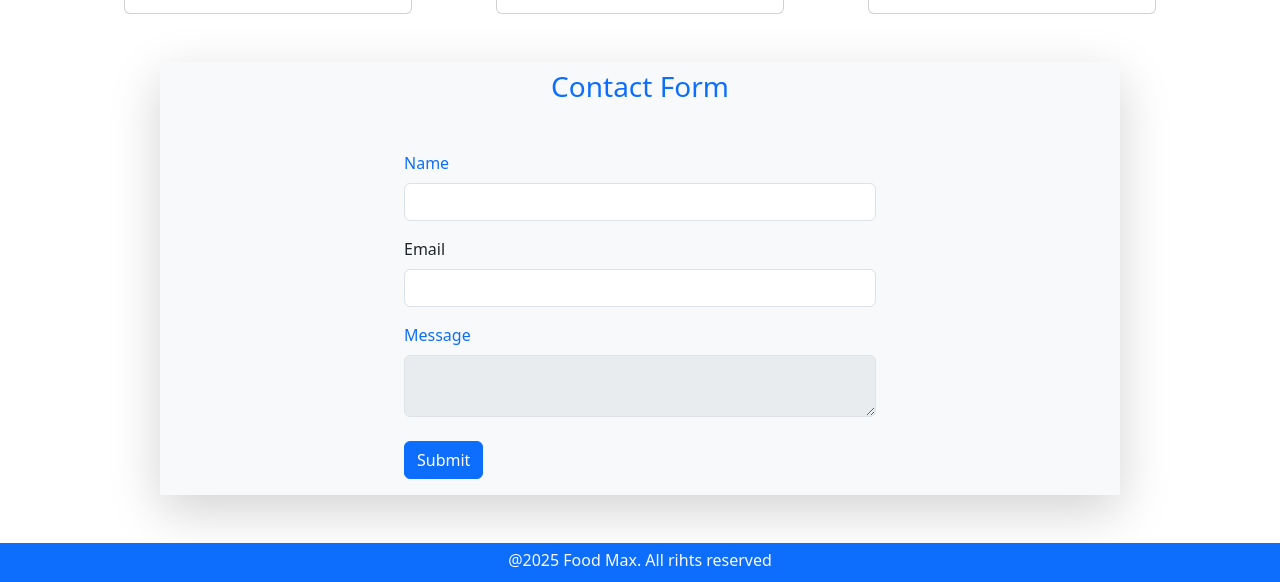
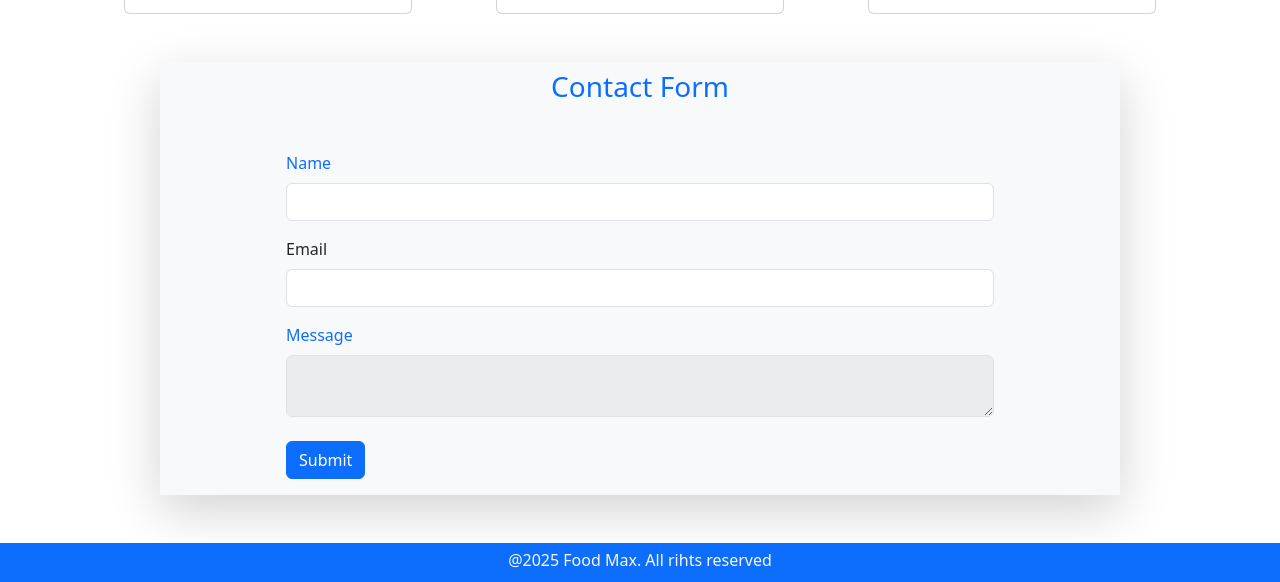
Before and after one commit to uroojfaiz/Bootstrap-Assignment, a plain HTML site: page index.html in a window 1280 px wide. Shown: the part 2046-2628 px from the top of the page. Drawn offline with nearby package versions, Linux system fonts and the light colour scheme.

Commit message:
Add files via upload

```diff
--- a/index.html
+++ b/index.html
@@ -153,15 +153,15 @@
 
 <div class="container p-2 bg-light mt-5 w-75 shadow-lg m-auto " >
   <h3 class="text-primary text-center"> Contact Form</h3>
-    <div class="mb-3 mt-5  w-50 m-auto ">
+    <div class="mb-3 mt-5  w-75 m-auto ">
       <label for="formFile" class="form-label text-primary ">Name</label>
       <input class="form-control text-primary " type="text" id="formFile">
     </div>
-    <div class=" mt-3   w-50 m-auto ">
+    <div class=" mt-3   w-75 m-auto ">
       <label for="formFileMultiple" class="form-label warning">Email</label>
       <input class="form-control text-primary " type="email" id="formFileMultiple" multiple>
     </div>
-    <div class=" mt-3  w-50 m-auto">
+    <div class=" mt-3  w-75 m-auto">
       <label for="formFileDisabled" class="form-label text-primary ">Message</label>
       <textarea class="form-control text-primary " type="text" id="formFileDisabled" disabled>
 
```
